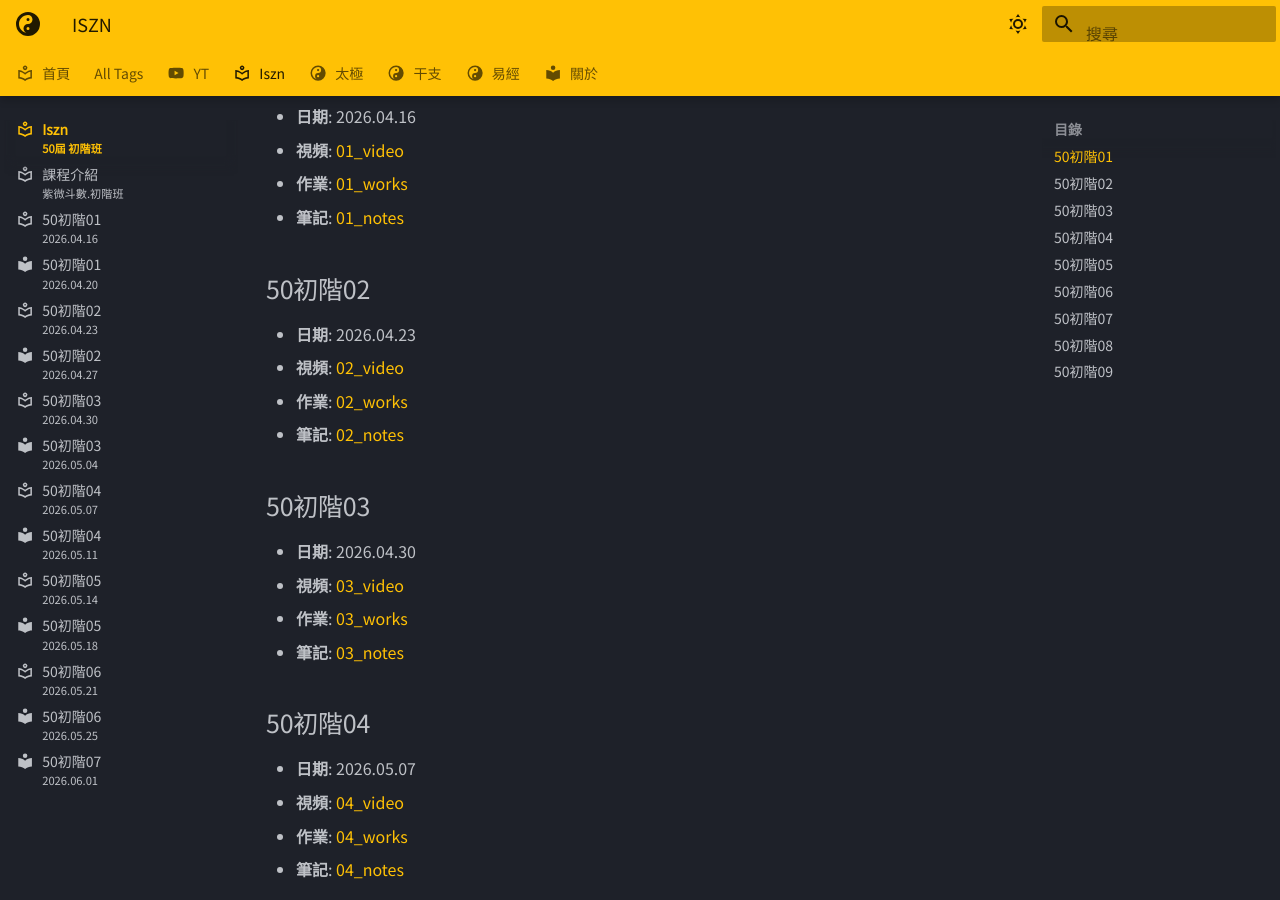
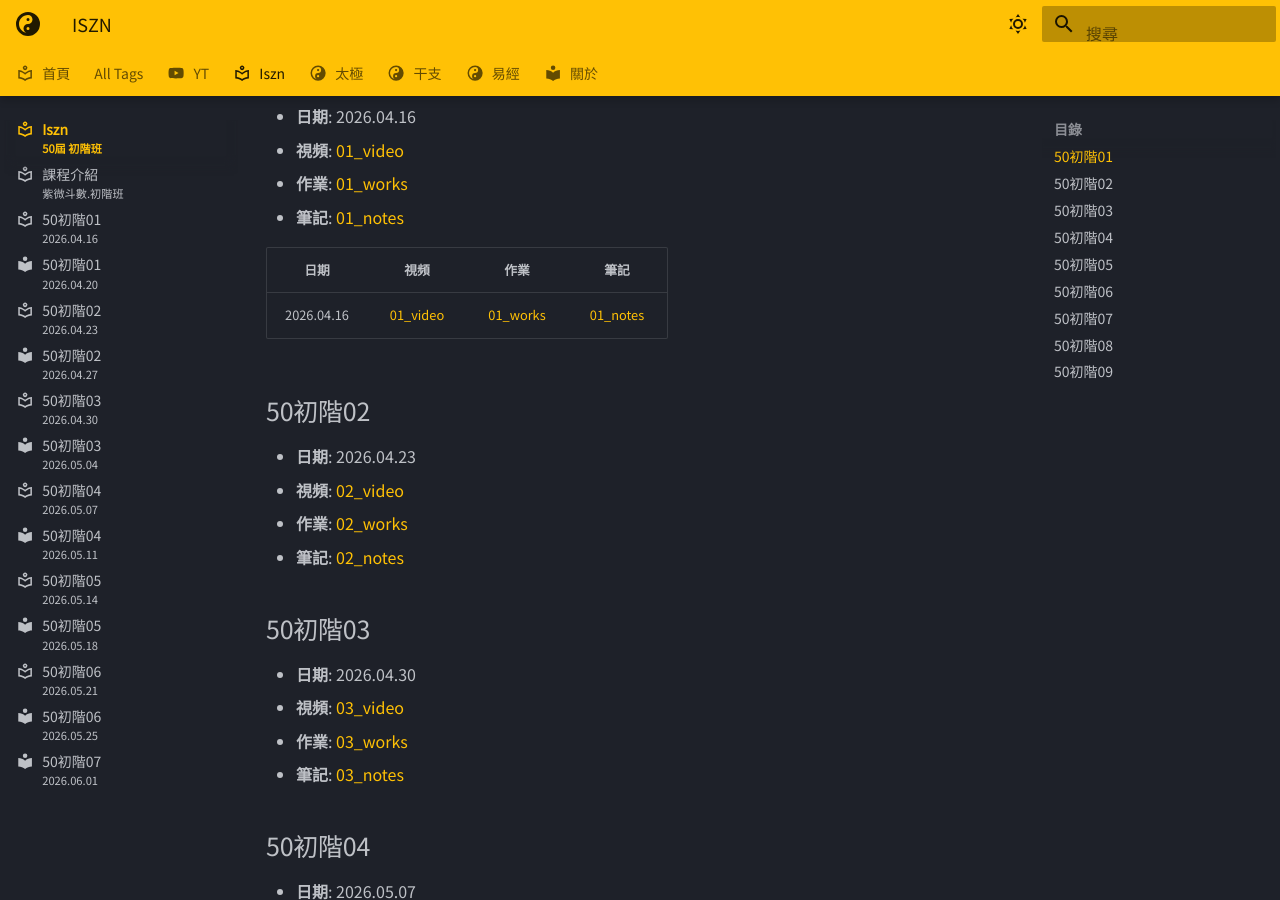
Before and after one commit to oolongyuan/oolongyuan.github.io, an MkDocs documentation site: the page built from docs/iszn/index.md, in a window 1280 px wide and 900 px high, scrolled down 548 px. Built offline with MkDocs 1.6.1 and Material for MkDocs 9.7.7, drawn with Linux system fonts in a browser that asks for light colours; some web fonts are replaced; plug-ins that fetch from the network failed and are left out.

Commit message:
updated with table

```diff
--- a/docs/iszn/index.md
+++ b/docs/iszn/index.md
@@ -17,6 +17,9 @@ subtitle: 50屆 初階班
  - **作業**: [01_works](./note_01_homework/)
  - **筆記**: [01_notes](./note_01/)
 
+| **日期** | **視頻** | **作業** | **筆記** |
+| :------: | :------: | :------: | :------: |
+| 2026.04.16 | [01_video][v01]{target="_blank"} | [01_works](./note_01_homework/) | [01_notes](./note_01/) |
 
 ## 50初階02
 
```
